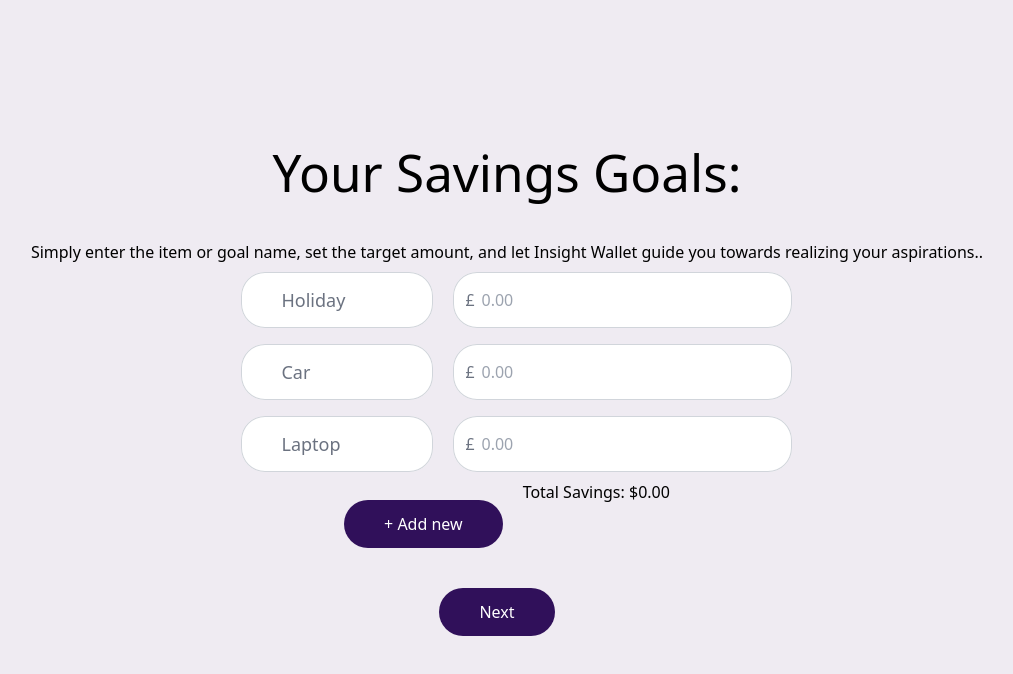
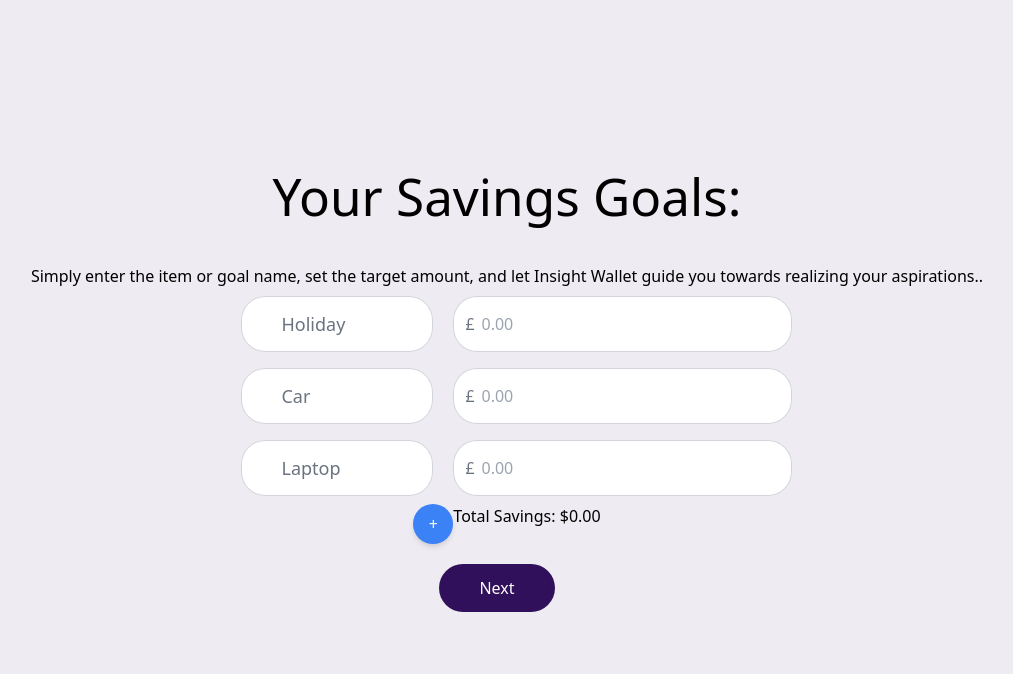
Before and after one commit to MrKatrish/insight_wallet, a React (Vite) app: page /Savings-goals in a window 1280 px wide. Shown: the top 674 px of the page, without its empty margins (133-1146 px from the left). Built offline with nearby package versions, Linux system fonts and the light colour scheme.

Commit message:
created add new button component and added to savings goals

```diff
--- /dev/null
+++ b/src/components/AddNewButton.jsx
@@ -0,0 +1,24 @@
+import React, { useState } from 'react';
+import AddNewWidget from './AddNewWidget';
+
+const AddNewButton = () => {
+  const [showWidget, setShowWidget] = useState(false);
+
+  const handleButtonClick = () => {
+    setShowWidget(true);
+  };
+
+  return (
+    <div className="relative">
+      <button
+        className="w-10 h-10 rounded-full bg-blue-500 text-white flex items-center justify-center shadow-md"
+        onClick={handleButtonClick}
+      >
+        +
+      </button>
+      {showWidget && <AddNewWidget />}
+    </div>
+  );
+};
+
+export default AddNewButton;
--- a/src/pages/Savings-goals.jsx
+++ b/src/pages/Savings-goals.jsx
@@ -3,6 +3,8 @@ import { useNavigate } from 'react-router-dom';
 import UserInput from '../components/UserInput';
 import FormTitle from './FormTitle';
 import FormButton from '../components/FormButton';
+import AddNewButton from '../components/AddNewButton';
+
 
 function SavingsGoals({ updateUserData }) {
     const navigate = useNavigate();
@@ -43,12 +45,12 @@ function SavingsGoals({ updateUserData }) {
 
 
             <div className='flex flex-row justify-center'>
-            <FormButton onClick={handleChange} title='+ Add new' />
+            <AddNewButton />
             <p>Total Savings: ${totalAmount.toFixed(2)}</p>
             </div>
 
 
-            <FormButton onClick={handleAddSavings} title='Next' />
+            <FormButton onClick={handleSubmit} title='Next' />
         </div>
     );
 }
```
